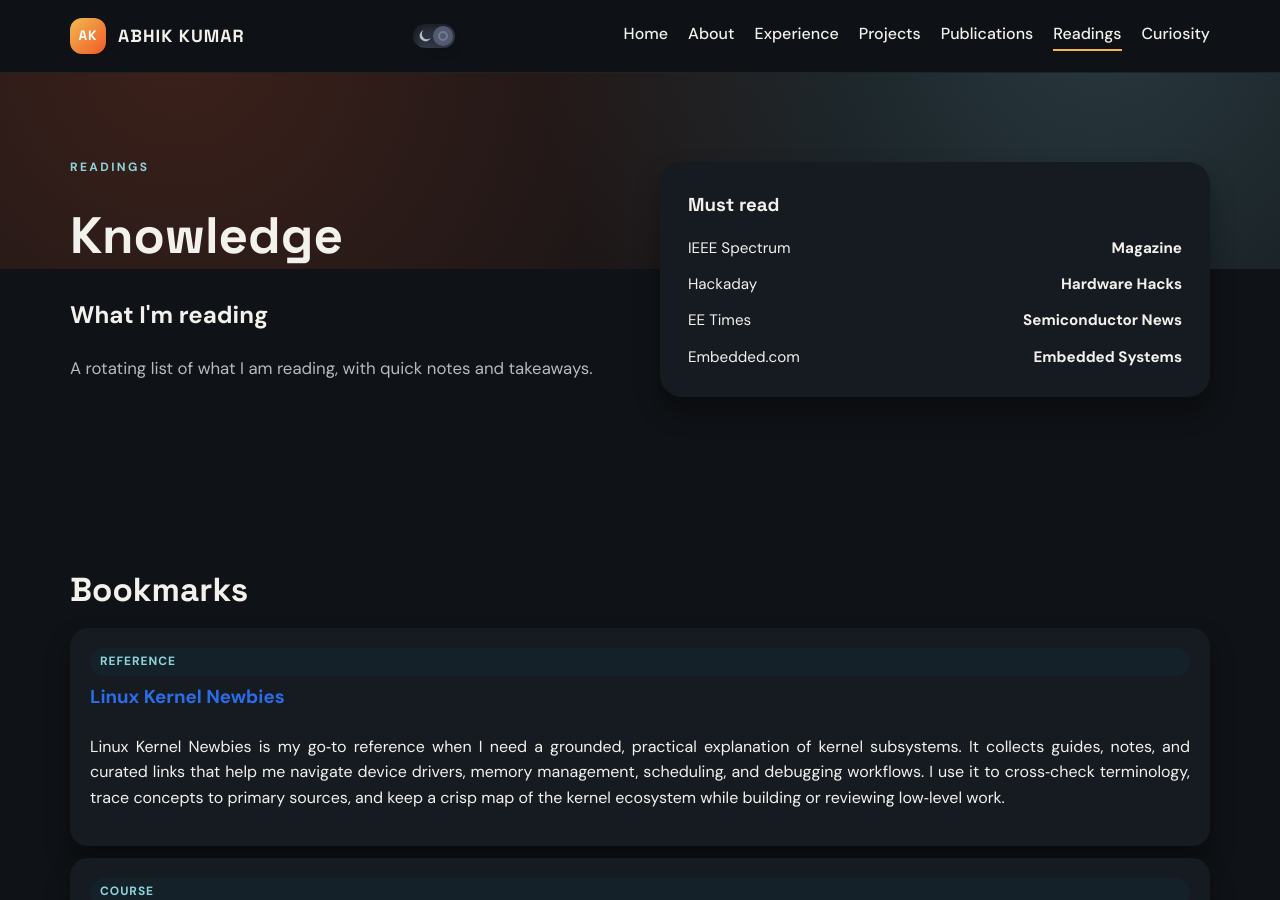
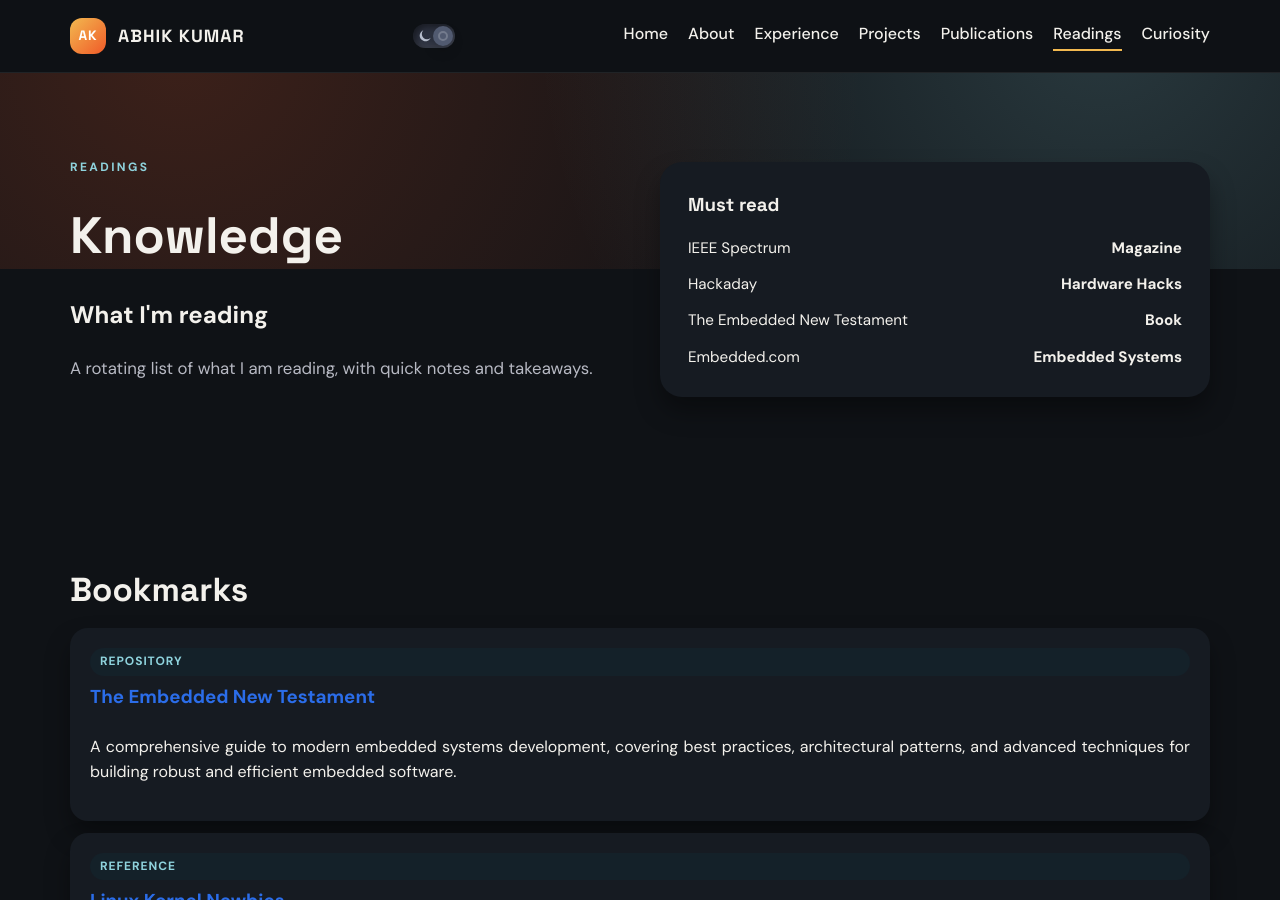
Before and after one commit to abhikkum/abhik_profile, a Jekyll site: the page built from _pages/readings.html, in a window 1280 px wide and 900 px high. Built offline with Jekyll 4.4.1, drawn with Linux system fonts in a browser that asks for light colours.

```diff
--- a/_pages/projects.html
+++ b/_pages/projects.html
@@ -58,7 +58,7 @@ description: Selected projects and case studies.
           <h3>
             <a class="section-title-link" href="https://mflowgen.readthedocs.io/en/stable/">TSMC 20nm RISC-V SoC Tape-Out</a>
           </h3>
-          <span class="item-date">January 2026 - Present</span>
+          <span class="item-date">January 2026 - July 2026</span>
         </div>
         <div class="item-tags">
           <span>Chipyard</span>
--- a/_pages/readings.html
+++ b/_pages/readings.html
@@ -19,7 +19,7 @@ description: Notes, highlights, and reading list.
       <ul>
         <li><span><a href="https://spectrum.ieee.org/magazine">IEEE Spectrum</a></span><strong>Magazine</strong></li>
         <li><span><a href="https://hackaday.com/">Hackaday</a></span><strong>Hardware Hacks</strong></li>
-        <li><span><a href="https://www.eetimes.com/">EE Times</a></span><strong>Semiconductor News</strong></li>
+        <li><span><a href="https://github.com/theEmbeddedGeorge/theEmbeddedNewTestament.github.io">The Embedded New Testament</a></span><strong>Book</strong></li>
         <li><span><a href="https://www.embedded.com/">Embedded.com</a></span><strong>Embedded Systems</strong></li>
       </ul>
     </div>
@@ -30,6 +30,13 @@ description: Notes, highlights, and reading list.
   <div class="container">
     <h2 class="section-title">Bookmarks</h2>
     <div class="list">
+      <article class="list-item reveal">
+        <span class="badge">Repository</span>
+        <h3><a href="https://github.com/theEmbeddedGeorge/theEmbeddedNewTestament.github.io">The Embedded New Testament</a></h3>
+        <p>
+          A comprehensive guide to modern embedded systems development, covering best practices, architectural patterns, and advanced techniques for building robust and efficient embedded software.
+        </p>
+      </article>
       <article class="list-item reveal">
         <span class="badge">Reference</span>
         <h3><a href="https://www.01xz.net/wiki/Main_Page">Linux Kernel Newbies</a></h3>
```
Also changed, not shown: other parts of _pages/projects.html (+1 -0 lines), files/cv/README.md (line endings or trailing spaces).
